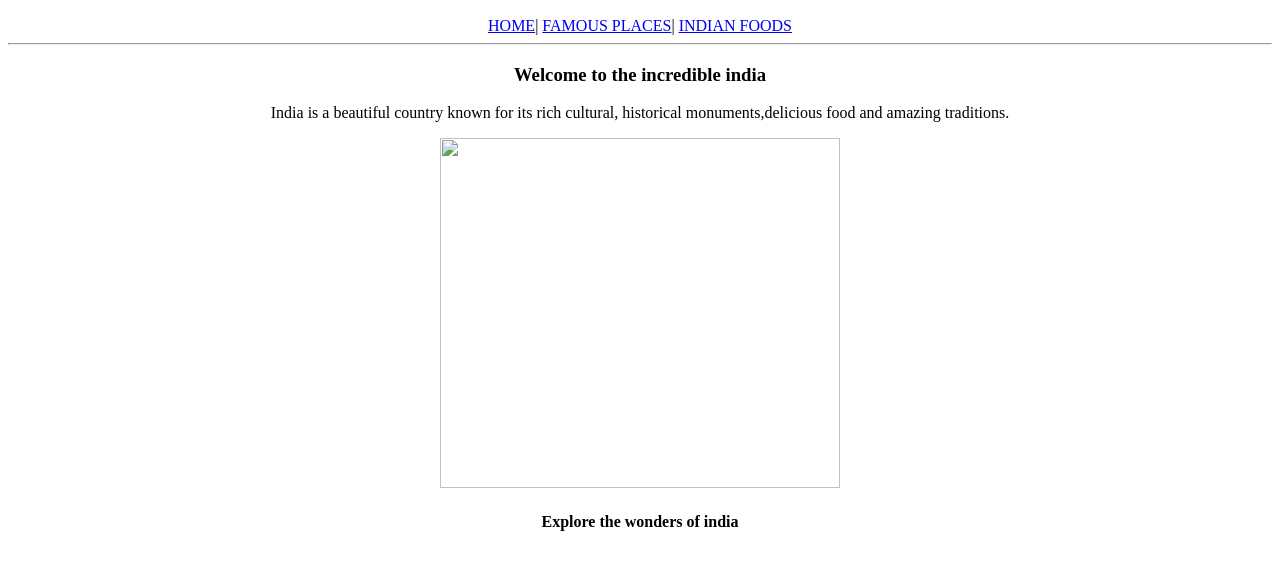
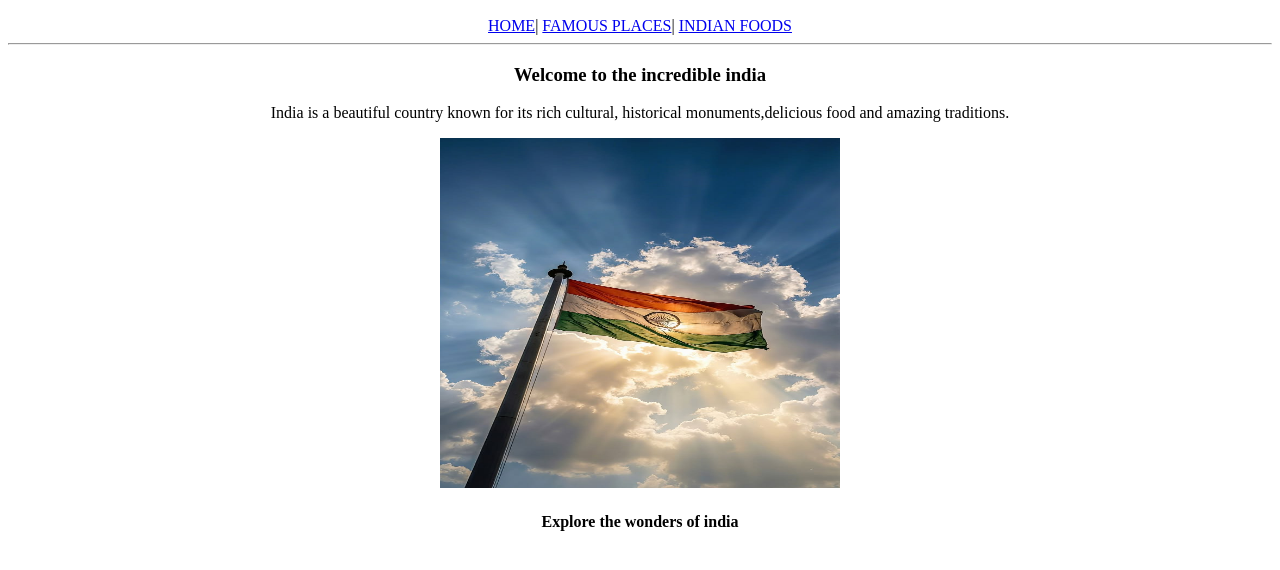
Before and after one commit to praveenkumar04360-stack/EXPLORE-INDIA, a plain HTML site: page index.html in a window 1280 px wide. Shown: the part 110-680 px from the top of the page. Drawn offline with Linux system fonts and the light colour scheme.

Commit message:
Refactor index.html and update image source
Updated image source path and cleaned up HTML structure.

```diff
--- a/index.html
+++ b/index.html
@@ -17,7 +17,7 @@
     India is a beautiful country known for its rich cultural,
 historical monuments,delicious food and amazing traditions.
 </p>
-  <img src="images/pic1.jpeg"
+  <img src="pic1.jpeg"
 width="400" height="350">
 <h4>Explore the wonders of india</h4>
 </center>
```
